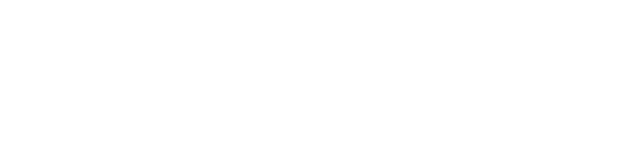
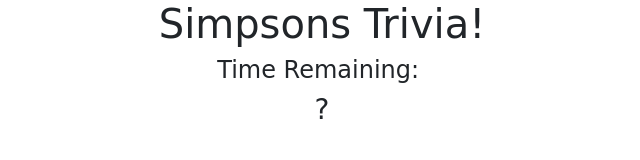
Before and after one commit to djbatt/TriviaGame, a plain HTML site: page index.html in a window 1280 px wide. Shown: the whole page, without its empty margins (318-958 px from the left). Drawn offline with nearby package versions, Linux system fonts and the light colour scheme; a web font is replaced by a local one.

Commit message:
page updating, added questions

```diff
--- a/assets/javascript/game.js
+++ b/assets/javascript/game.js
@@ -0,0 +1,138 @@
+$(document).ready( function() {
+    var trivia = {
+
+        questions: [{ // 20 questions, remember 0-19 in questions array
+            text: "Who shot Mr Burns?",
+            answerOne: "Smithers",
+            answerTwo: "Chief Wiggum",
+            answerThree: "Maggie", // answer
+            answerFour: "Homer"
+        }, {
+            text: "What beer do they drink in the Simpsons?",
+            answerOne: "Duck",
+            answerTwo: "Duff", // answer
+            answerThree: "Rush",
+            answerFour: "Buzz"
+        }, {
+            text: "Who really founded Springfield?",
+            answerOne: "Hans Sprungfeld", // answer
+            answerTwo: "Joe Duff",
+            answerThree: "Jebediah Springfield", // answer
+            answerFour: "Ezekiel Springfield"
+        }, {
+            text: "How many eyes does blinky have?",
+            answerOne: "Three", // answer
+            answerTwo: "Four",
+            answerThree: "Two",
+            answerFour: "Six"
+        }, {
+            text: "What is the local radio in Springfield?",
+            answerOne: "XRWN Radio",
+            answerTwo: "YOTO Radio",
+            answerThree: "BNKO Radio",
+            answerFour: "KBBL Radio" // asnwer
+        }, {
+            text: "Whos the Springfield daredevil?",
+            answerOne: "Lisa",
+            answerTwo: "Willie",
+            answerThree: "Homer",
+            answerFour: "Bart" // answer
+        }, {
+            text: "What is the name of Homer's mother?",
+            answerOne: "Mary Simpson",
+            answerTwo: "Mona Simpson", // answer
+            answerThree: "Jacqueline Bouvier",
+            answerFour: "Patty Bouvier"
+        }, {
+            text: "What is the name of Bart's Dog?",
+            answerOne: "Patty",
+            answerTwo: "Lassie",
+            answerThree: "Laddie", // answer
+            answerFour: "Buddy"
+        }, {
+            text: "Who owned the Kwik-E Mart?",
+            answerOne: "Apu",
+            answerTwo: "Anu",
+            answerThree: "Abu", // answer
+            answerFour: "Ado"
+        }, {
+            text: "?",
+            answerOne: "",
+            answerTwo: "",
+            answerThree: "",
+            answerFour: ""
+        }, {
+            text: "?",
+            answerOne: "",
+            answerTwo: "",
+            answerThree: "",
+            answerFour: ""
+        }, {
+            text: "?",
+            answerOne: "",
+            answerTwo: "",
+            answerThree: "",
+            answerFour: ""
+        }, {
+            text: "?",
+            answerOne: "",
+            answerTwo: "",
+            answerThree: "",
+            answerFour: ""
+        }, {
+            text: "?",
+            answerOne: "",
+            answerTwo: "",
+            answerThree: "",
+            answerFour: ""
+        }, {
+            text: "?",
+            answerOne: "",
+            answerTwo: "",
+            answerThree: "",
+            answerFour: ""
+        }, {
+            text: "?",
+            answerOne: "",
+            answerTwo: "",
+            answerThree: "",
+            answerFour: ""
+        }, {
+            text: "?",
+            answerOne: "",
+            answerTwo: "",
+            answerThree: "",
+            answerFour: ""
+        }, {
+            text: "?",
+            answerOne: "",
+            answerTwo: "",
+            answerThree: "",
+            answerFour: ""
+        }, {
+            text: "?",
+            answerOne: "",
+            answerTwo: "",
+            answerThree: "",
+            answerFour: ""
+        }, {
+            text: "?",
+            answerOne: "",
+            answerTwo: "",
+            answerThree: "",
+            answerFour: ""
+        }],
+
+        variable: 0,
+        initiatePage: function() {
+            var currentQuestion = Math.floor(Math.random() * trivia.questions.length);
+
+            $("#question").text(trivia.questions[currentQuestion].text);
+            for (var i = 0; i < trivia.questions.length; i++) {
+                console.log();
+            }
+        }
+    }
+
+    trivia.initiatePage();
+});
--- a/index.html
+++ b/index.html
@@ -9,9 +9,22 @@
         <script src="https://cdnjs.cloudflare.com/ajax/libs/jquery/3.2.1/jquery.min.js"></script>
         <link rel="stylesheet" href="assets/css/style.css">
         <script src="assets/javascript/game.js" type="text/javascript"></script>
-        <title>Trivia Game!</title>
+        <title>Simpsons Trivia</title>
     </head>
     <body>
+        <div class = "wrapper container">
+            <row class = "row">
+                <column class = "col-md-12 text-center">
+                    <h1>Simpsons Trivia!</h1>
+                </column>
+                <column class = "col-md-12 text-center">
+                    <h4>Time Remaining:&nbsp;</h4>
+                </column>
+                <column class = "col-md-12 text-center">
+                    <h3 id="question"></h3>
+                </column>
+            </row>
+        </div>
         <script src="https://code.jquery.com/jquery-3.3.1.slim.min.js" integrity="sha384-q8i/X+965DzO0rT7abK41JStQIAqVgRVzpbzo5smXKp4YfRvH+8abtTE1Pi6jizo" crossorigin="anonymous"></script>
         <script src="https://cdnjs.cloudflare.com/ajax/libs/popper.js/1.14.3/umd/popper.min.js" integrity="sha384-ZMP7rVo3mIykV+2+9J3UJ46jBk0WLaUAdn689aCwoqbBJiSnjAK/l8WvCWPIPm49" crossorigin="anonymous"></script>
         <script src="https://stackpath.bootstrapcdn.com/bootstrap/4.1.1/js/bootstrap.min.js" integrity="sha384-smHYKdLADwkXOn1EmN1qk/HfnUcbVRZyYmZ4qpPea6sjB/pTJ0euyQp0Mk8ck+5T" crossorigin="anonymous"></script>
```
